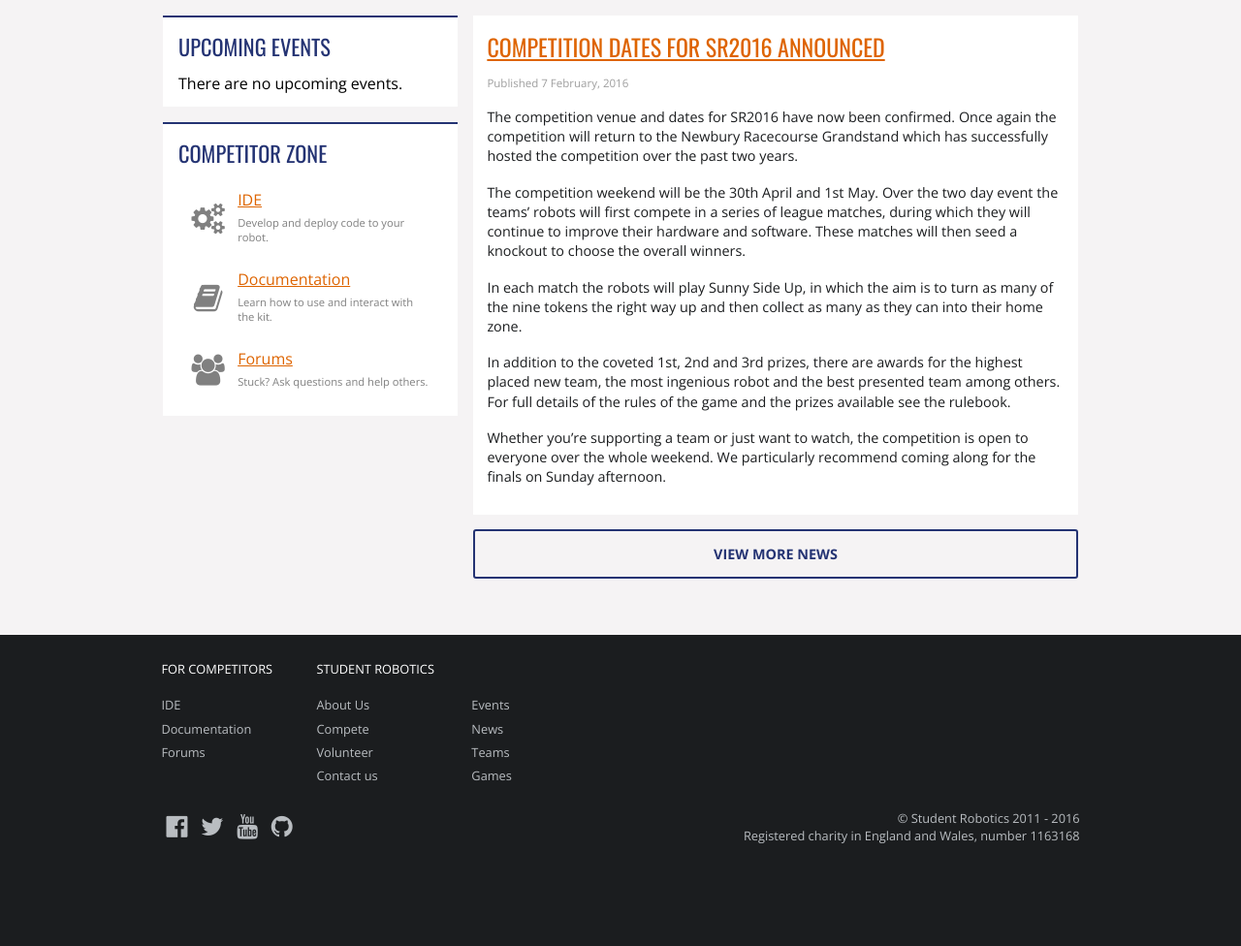
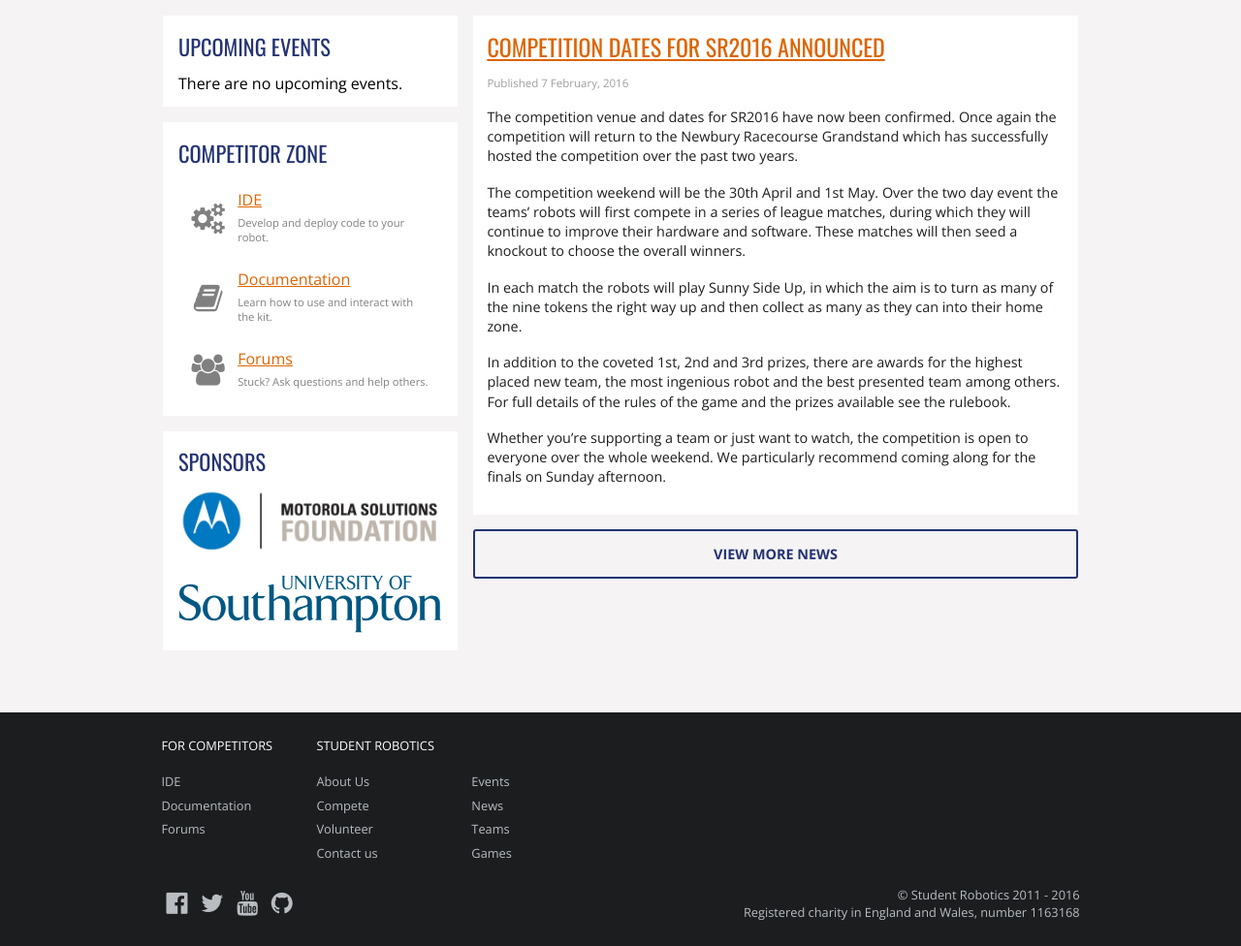
Before and after one commit to srobo/website, a Jekyll site: the page built from index.html, in a window 1280 px wide. Shown: the part 527-1503 px from the top of the page at 97% size. Built offline with Jekyll 4.4.1, drawn with Linux system fonts in a browser that asks for light colours; nearby versions of some CDN libraries; before the commit the page ends 1424 px from its top, so only the background shows below that.

Commit message:
Added sponsors to home page

```diff
--- a/_config.yml
+++ b/_config.yml
@@ -36,6 +36,14 @@
   youtube: //youtube.com/StudentRobotics
   github: //github.com/srobo
 
+sponsors:
+  - name: Motorola Solutions Foundation
+    link: //www.motorolasolutions.com/en_us/about/company-overview/corporate-responsibility/motorola-solutions-foundation.html
+    image: /images/sponsors/motorola.jpeg
+  - name: University of Southampton
+    link: //www.southampton.ac.uk/
+    image: /images/sponsors/university-of-southampton.svg
+
 exclude:
   - README.md
   - Rakefile
--- /dev/null
+++ b/_sass/_sponsors.scss
@@ -0,0 +1,11 @@
+ul.sponsor-list {
+  list-style: none;
+
+  li {
+    margin-bottom: 1em;
+
+    &:last-of-type {
+      margin-bottom: 0;
+    }
+  }
+}
--- a/css/main.scss
+++ b/css/main.scss
@@ -19,5 +19,6 @@
         "cards",
         "news",
         "events",
+        "sponsors",
         "footer"
 ;
--- a/index.html
+++ b/index.html
@@ -4,7 +4,7 @@
 <div class="content">
   <div class="fixed-width">
     <section class="sidebar m-4-12">
-      <div class="card highlight-card">
+      <div class="card">
         <h3>Upcoming Events</h3>
           {% assign any_events = false %}
           {% for event in site.events %}
@@ -32,7 +32,7 @@
             <p>There are no upcoming events.</p>
           {% endif %}
       </div>
-      <div class="card highlight-card">
+      <div class="card">
         <h3>Competitor Zone</h3>
         <ul class="side-navigation">
           <li>
@@ -64,6 +64,18 @@
           </li>
         </ul>
       </div>
+      <div class="card">
+        <h3>Sponsors</h3>
+        <ul class="sponsor-list">
+        {% for sponsor in site.sponsors %}
+          <li>
+            <a href="{{ sponsor.link }}">
+              <img src="{{ sponsor.image | prepend: site.baseurl }}" alt="{{ sponsor.name }}"/>
+            </a>
+          </li>
+        {% endfor %}
+        </ul>
+      </div>
     </section>
     <section class="main m-8-12">
       {% assign post = site.posts.first %}
```
Also changed, not shown: images/sponsors/motorola.jpeg (added), images/sponsors/university-of-southampton.svg (added).
